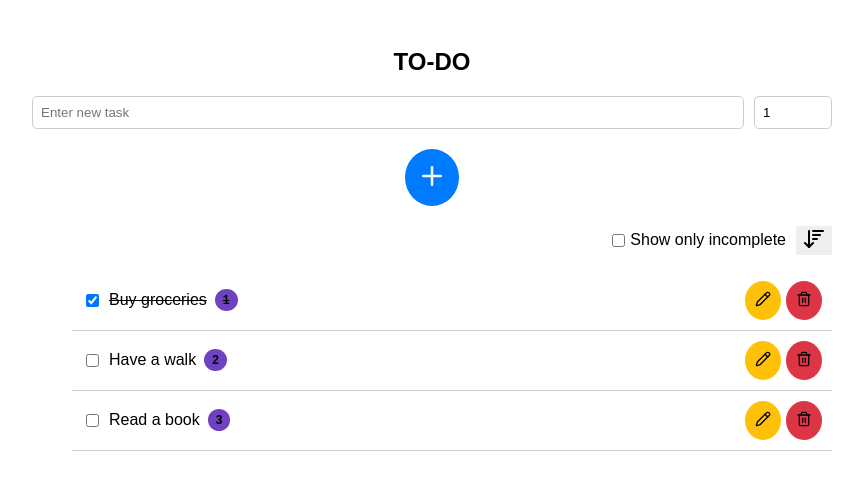
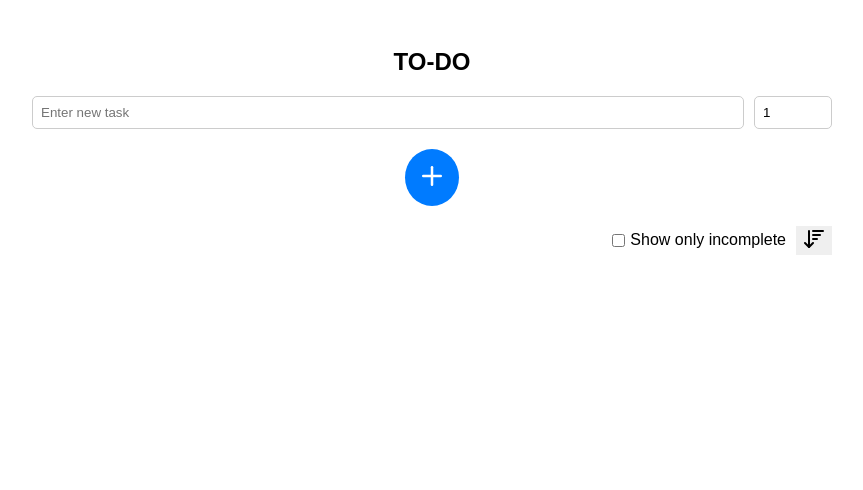
Before and after one commit to IALikhon/To-Do, a React (Vite) app: page / in a window 1280 px wide. Shown: the top 490 px of the page, without its empty margins (208-1071 px from the left). Built offline with nearby package versions, Linux system fonts and the light colour scheme.

Commit message:
Set up local storage

```diff
--- a/src/App.jsx
+++ b/src/App.jsx
@@ -2,39 +2,23 @@ import { useState } from "react";
 import TaskControl from "./components/TaskControl";
 import TaskForm from "./components/TaskForm";
 import TaskList from "./components/TaskList";
+import { getStoredTasks, updateLocalStorage } from "./utils/localStorageUtils";
 
 const App = () => {
-  const [tasks, setTasks] = useState([
-    {
-      id: 1,
-      text: "Buy groceries",
-      priority: 1,
-      done: true,
-    },
-    {
-      id: 2,
-      text: "Have a walk",
-      priority: 2,
-      done: false,
-    },
-    {
-      id: 3,
-      text: "Read a book",
-      priority: 3,
-      done: false,
-    },
-  ]);
+  const [tasks, setTasks] = useState(getStoredTasks());
 
   const [showOnlyIncomplete, setShowOnlyIncomplete] = useState(false);
 
   const addTask = (newTask) => {
     const updatedTasks = [...tasks, newTask];
     setTasks(updatedTasks);
+    updateLocalStorage(updatedTasks);
   };
 
   const removeTask = (id) => {
     const updatedTasks = tasks.filter((t) => t.id !== id);
     setTasks(updatedTasks);
+    updateLocalStorage(updatedTasks);
   };
 
   const updateTask = ({ taskId, editText, editPriority }) => {
@@ -43,7 +27,8 @@ const App = () => {
         ? { ...task, text: editText, priority: editPriority }
         : task,
     );
-    setTasks(updatedTasks)
+    setTasks(updatedTasks);
+    updateLocalStorage(updatedTasks);
   };
 
   const toggleTaskDone = (id) => {
@@ -51,12 +36,14 @@ const App = () => {
       task.id === id ? { ...task, done: !task.done } : task,
     );
     setTasks(updatedTasks);
+    updateLocalStorage(updatedTasks);
   };
 
   const sortTasks = () => {
     const sortedTasks = [...tasks].sort((a, b) => a.priority - b.priority);
 
     setTasks(sortedTasks);
+    updateLocalStorage(updatedTasks);
   };
 
   return (
--- /dev/null
+++ b/src/utils/localStorageUtils.js
@@ -0,0 +1,8 @@
+export const getStoredTasks = () => {
+    const savedTasks = localStorage.getItem("tasks");
+    return savedTasks ? JSON.parse(savedTasks) : [];
+}
+
+export const updateLocalStorage = (tasks) => {
+    localStorage.setItem("tasks", JSON.stringify(tasks));
+}
```
